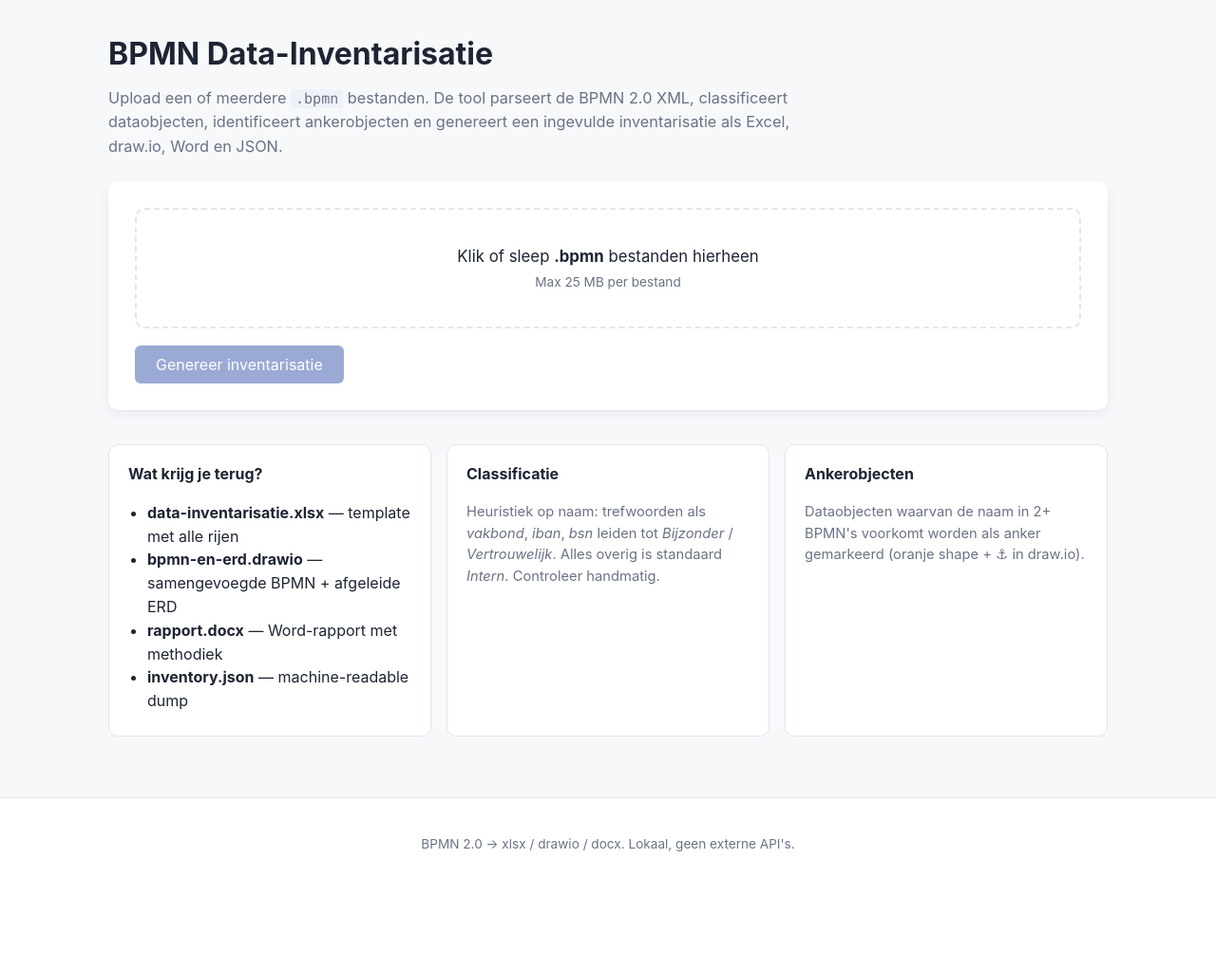
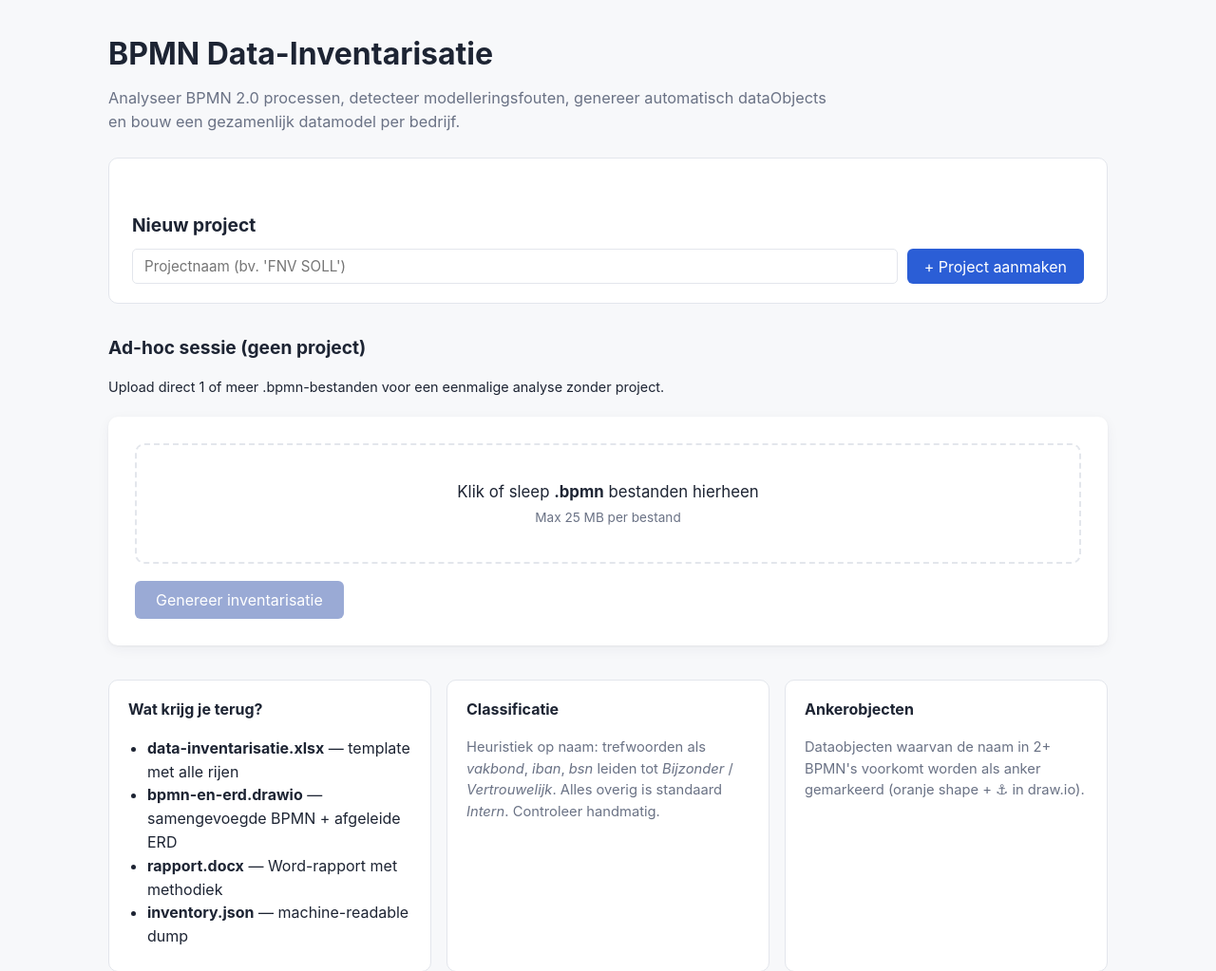
Before and after one commit to AnneVersion/bpmn-inventory, a Flask app: page / in a window 1280 px wide. Shown: the part 58-1081 px from the top of the page at 95% size. Before the commit the page ends 955 px from the top, so only its background shows below. Run offline with Flask 3, Linux system fonts and the light colour scheme.

Commit message:
Stap 1: project-per-bedrijf (aanmaken, BPMNs toevoegen, verwijderen)
Nieuwe module src/bpmn_project.py met JSON-gebaseerde persistent
project-store in output/projects/<pid>/:
  project.json   { id, name, created_at, bpmn_order }
  data/          geuploade .bpmn files
  versions/      per-BPMN versiehistorie (hergebruikt bpmn_apply)
  output/        gegenereerde artifacts

CRUD-routes:
- GET / -> landing toont projecten-grid + nieuw-project formulier +
  behouden ad-hoc sessie upload
- GET /projects -> JSON-lijst
- POST /projects -> aanmaken (naam required) -> redirect naar detail
- GET /project/<pid> -> detailpagina met BPMN-tabel + upload + acties
- POST /project/<pid>/add-bpmn -> 1 of meer .bpmn's toevoegen; bestaande
  bestandsnaam = nieuwe versie, nieuwe naam = v1-registratie
- POST /project/<pid>/remove-bpmn -> bestand + alle versies verwijderen
- POST /project/<pid>/delete -> heel project verwijderen

UI:
- Landing-index.html: "Projecten" grid met kaartjes (naam + #bpmns +
  datum) bovenaan, nieuw-project formulier, ad-hoc upload eronder
- templates/project.html: header, upload, BPMN-tabel met
  positie-in-volgorde kolom, verwijder-knoppen per file,
  "Volgende stappen" placeholder voor stappen 2-4

Sessie-functionaliteit blijft naast projecten bestaan.

Geverifieerd: POST /projects -> project FNV SOLL met id 826686c03f5a;
POST /project/<pid>/add-bpmn met P01.bpmn + P02.bpmn -> 2 BPMNs in
project met volgorde 1 en 2; landing toont project-kaart; detailpagina
toont tabel correct.

Co-Authored-By: Claude Opus 4.6 (1M context) <noreply@anthropic.com>

```diff
--- /dev/null
+++ b/src/bpmn_project.py
@@ -0,0 +1,153 @@
+"""
+Project-container: groepeer BPMNs van eenzelfde bedrijf/domein en laat
+ze gezamenlijk analyseren.
+
+Opgeslagen in `output/projects/<project_id>/`:
+  project.json       { id, name, created_at, bpmn_order: [...] }
+  data/              uploaded .bpmn files (meerdere processen)
+  versions/<base>/   per-BPMN versiehistorie (v1.bpmn, v2.bpmn, ...)
+  output/            gegenereerde artifacts (xlsx, drawio, docx, summary)
+
+Een project overleeft webapp-herstarts (op disk), in tegenstelling tot
+sessies die bedoeld zijn voor ad-hoc checks. Sessie-functionaliteit
+blijft naast projecten bestaan.
+"""
+
+from __future__ import annotations
+
+import json
+import re
+import uuid
+from datetime import datetime
+from pathlib import Path
+
+
+PROJECT_ID_RE = re.compile(r"^[0-9a-f]{12}$")
+
+
+def projects_dir(root: Path) -> Path:
+    d = root / "output" / "projects"
+    d.mkdir(parents=True, exist_ok=True)
+    return d
+
+
+def _project_dir(root: Path, pid: str) -> Path:
+    return projects_dir(root) / pid
+
+
+def _meta_path(root: Path, pid: str) -> Path:
+    return _project_dir(root, pid) / "project.json"
+
+
+def is_valid_pid(pid: str) -> bool:
+    return bool(pid) and bool(PROJECT_ID_RE.match(pid))
+
+
+def list_projects(root: Path) -> list[dict]:
+    """Alle projecten als lijst dicts (sorted by created_at desc)."""
+    out = []
+    for pdir in projects_dir(root).iterdir():
+        if not pdir.is_dir() or not is_valid_pid(pdir.name):
+            continue
+        meta_p = pdir / "project.json"
+        if not meta_p.exists():
+            continue
+        try:
+            with meta_p.open("r", encoding="utf-8") as f:
+                meta = json.load(f)
+        except (OSError, json.JSONDecodeError):
+            continue
+        # Tel BPMNs
+        data_dir = pdir / "data"
+        bpmn_count = 0
+        if data_dir.exists():
+            bpmn_count = sum(1 for p in data_dir.iterdir()
+                             if p.suffix.lower() in (".bpmn", ".xml"))
+        meta["bpmn_count"] = bpmn_count
+        out.append(meta)
+    out.sort(key=lambda m: m.get("created_at", ""), reverse=True)
+    return out
+
+
+def load(root: Path, pid: str) -> dict | None:
+    if not is_valid_pid(pid):
+        return None
+    p = _meta_path(root, pid)
+    if not p.exists():
+        return None
+    with p.open("r", encoding="utf-8") as f:
+        meta = json.load(f)
+    meta["bpmn_files"] = list_bpmns(root, pid)
+    return meta
+
+
+def save(root: Path, meta: dict) -> None:
+    pid = meta["id"]
+    mp = _meta_path(root, pid)
+    mp.parent.mkdir(parents=True, exist_ok=True)
+    # Strip compute-only velden
+    persisted = {k: v for k, v in meta.items() if k != "bpmn_files"}
+    with mp.open("w", encoding="utf-8") as f:
+        json.dump(persisted, f, indent=2, ensure_ascii=False)
+
+
+def create(root: Path, name: str) -> dict:
+    pid = uuid.uuid4().hex[:12]
+    pdir = _project_dir(root, pid)
+    (pdir / "data").mkdir(parents=True, exist_ok=True)
+    (pdir / "output").mkdir(parents=True, exist_ok=True)
+    (pdir / "versions").mkdir(parents=True, exist_ok=True)
+    meta = {
+        "id": pid,
+        "name": name.strip() or "(zonder naam)",
+        "created_at": datetime.now().isoformat(timespec="seconds"),
+        "bpmn_order": [],
+    }
+    save(root, meta)
+    return meta
+
+
+def delete(root: Path, pid: str) -> bool:
+    """Verwijder een project (en alle bestanden) van disk."""
+    import shutil
+    if not is_valid_pid(pid):
+        return False
+    pdir = _project_dir(root, pid)
+    if not pdir.exists():
+        return False
+    shutil.rmtree(pdir, ignore_errors=True)
+    return True
+
+
+def list_bpmns(root: Path, pid: str) -> list[str]:
+    """Bestandsnamen in `data/` van een project."""
+    if not is_valid_pid(pid):
+        return []
+    data_dir = _project_dir(root, pid) / "data"
+    if not data_dir.exists():
+        return []
+    return sorted([p.name for p in data_dir.iterdir()
+                   if p.suffix.lower() in (".bpmn", ".xml")])
+
+
+def project_data_dir(root: Path, pid: str) -> Path:
+    return _project_dir(root, pid) / "data"
+
+
+def project_output_dir(root: Path, pid: str) -> Path:
+    d = _project_dir(root, pid) / "output"
+    d.mkdir(parents=True, exist_ok=True)
+    return d
+
+
+def project_root_dir(root: Path, pid: str) -> Path:
+    return _project_dir(root, pid)
+
+
+def rename(root: Path, pid: str, new_name: str) -> dict | None:
+    meta = load(root, pid)
+    if meta is None:
+        return None
+    meta["name"] = new_name.strip() or meta["name"]
+    save(root, meta)
+    return meta
--- a/static/style.css
+++ b/static/style.css
@@ -156,6 +156,69 @@ a:hover { text-decoration: underline; }
     border-radius: var(--radius);
     margin-bottom: 20px;
 }
+
+/* ---------- Projects grid (landing) ---------- */
+.projects-section, .new-project-section {
+    margin: 24px 0;
+    padding: 20px 24px;
+    background: var(--surface);
+    border: 1px solid var(--border);
+    border-radius: var(--radius);
+}
+.projects-grid {
+    display: grid;
+    grid-template-columns: repeat(auto-fit, minmax(220px, 1fr));
+    gap: 14px;
+    margin-top: 14px;
+}
+.project-card {
+    display: block;
+    padding: 16px 18px;
+    background: #fafbff;
+    border: 1px solid #c7d2fe;
+    border-radius: var(--radius);
+    color: var(--text);
+    transition: transform .12s, border-color .12s, box-shadow .12s;
+}
+.project-card:hover {
+    text-decoration: none;
+    transform: translateY(-2px);
+    border-color: var(--primary);
+    box-shadow: 0 4px 12px rgba(43, 94, 214, .15);
+}
+.project-card h3 {
+    margin: 0 0 8px;
+    color: var(--primary);
+    font-size: 1.1rem;
+}
+.project-card .project-stats {
+    color: var(--text);
+    font-size: .9rem;
+    margin-bottom: 4px;
+}
+.project-card small { color: var(--muted); }
+
+.inline-form {
+    display: flex;
+    gap: 10px;
+    margin-top: 8px;
+}
+.inline-form input[type=text] {
+    flex: 1;
+    padding: 8px 12px;
+    border: 1px solid var(--border);
+    border-radius: 5px;
+    font-family: inherit;
+    font-size: .95rem;
+}
+.inline-form .btn-primary {
+    margin-top: 0;
+    padding: 8px 18px;
+}
+
+.project-header { margin-bottom: 24px; }
+.project-header h1 { margin: 12px 0 4px; }
+.project-upload { margin: 20px 0; }
 
 /* ---------- Info cards ---------- */
 .info-grid {
--- a/templates/index.html
+++ b/templates/index.html
@@ -4,10 +4,46 @@
 <section class="hero">
     <h1>BPMN Data-Inventarisatie</h1>
     <p class="lead">
-        Upload een of meerdere <code>.bpmn</code> bestanden. De tool parseert
-        de BPMN&nbsp;2.0 XML, classificeert dataobjecten, identificeert
-        ankerobjecten en genereert een ingevulde inventarisatie als
-        Excel, draw.io, Word en JSON.
+        Analyseer BPMN 2.0 processen, detecteer modelleringsfouten,
+        genereer automatisch dataObjects en bouw een gezamenlijk
+        datamodel per bedrijf.
+    </p>
+</section>
+
+{% if projects %}
+<section class="projects-section">
+    <h2>Projecten</h2>
+    <p class="lead" style="font-size:.92rem;">
+        Groepeer alle BPMNs van één bedrijf in één project om een cumulatief
+        datamodel te krijgen. Oudere BPMN-versies blijven bewaard.
+    </p>
+    <div class="projects-grid">
+        {% for p in projects %}
+        <a class="project-card" href="{{ url_for('project_detail', pid=p.id) }}">
+            <h3>{{ p.name }}</h3>
+            <div class="project-stats">
+                <span><strong>{{ p.bpmn_count }}</strong> BPMN{% if p.bpmn_count != 1 %}s{% endif %}</span>
+            </div>
+            <small>sinds {{ p.created_at.split('T')[0] }}</small>
+        </a>
+        {% endfor %}
+    </div>
+</section>
+{% endif %}
+
+<section class="new-project-section">
+    <h2>Nieuw project</h2>
+    <form method="post" action="{{ url_for('projects_create') }}" class="inline-form">
+        <input type="text" name="name" placeholder="Projectnaam (bv. 'FNV SOLL')" required>
+        <button type="submit" class="btn-primary">+ Project aanmaken</button>
+    </form>
+</section>
+
+<section>
+    <h2 style="margin-top:32px;">Ad-hoc sessie (geen project)</h2>
+    <p class="lead" style="font-size:.9rem;">
+        Upload direct 1 of meer .bpmn-bestanden voor een eenmalige
+        analyse zonder project.
     </p>
 </section>
 
```
Also changed, not shown: src/webapp.py (+116 -1 lines), templates/project.html (added, +95 -0 lines).
